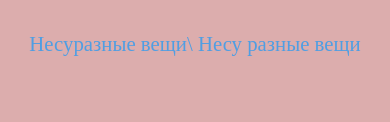
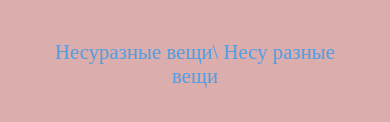
Before and after one commit to Sergey-Lesnevskiy/cssMemSlider, a plain HTML site: page cssMemSlider/index.html in a window 390 px wide. Shown: the part 536-658 px from the top of the page. Drawn offline with Linux system fonts and the light colour scheme.

Commit message:
fix : when the pictures change the button dont move  (Mon, May 16, 2022 12:15:55 PM)

```diff
--- a/cssMemSlider/css.css
+++ b/cssMemSlider/css.css
@@ -186,27 +186,12 @@ body{
      .slider_text{
          flex-direction: column-reverse;
          align-items: center;
-         height: 9rem;
+         height: 11rem;
         }
-/*
         #r1:checked ~ .slider_text .slide_text .t1{
-            font-size: 1rem;
-             width: 8rem;
-         }
-         #r2:checked ~ .slider_text .slide_text .t2{
-            font-size: 1rem;
-            width: 16rem;
-            text-align: center;
-         }
-         #r3:checked ~ .slider_text .slide_text .t3{
-            font-size: 1rem;
-             width: 16rem;
+            font-size: 1.3rem;
+             width: 20rem;
              text-align: center;
          }
-         #r4:checked ~ .slider_text .slide_text .t4{
-            font-size: 1rem;
-             width: 16rem;
-             text-align: center;
-         } */
 
 }
```
